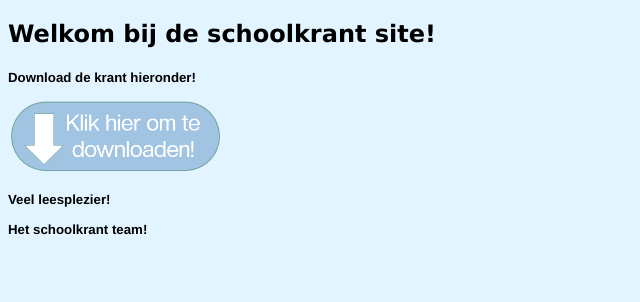
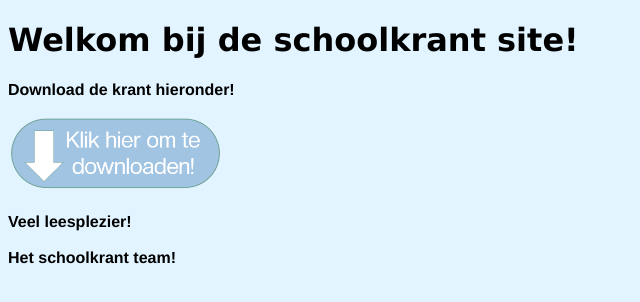
Before and after one commit to Rowanlikesdonuts/portaschoolkrant, a plain HTML site: page index.html in a window 1280 px wide. Shown: the whole page, without its empty margins (0-640 px from the left). Drawn offline with Linux system fonts and the light colour scheme.

Commit message:
Update index.html

```diff
--- a/index.html
+++ b/index.html
@@ -5,9 +5,9 @@
     <link rel="icon" type="image/x-icon" href="/logo.ico">
   </head>
   <body style="background-color:#E1F4FF;">
-    <H2 style="font-family: Verdana">Welkom bij de schoolkrant site! <br></H2>
+    <H1 style="font-family: Verdana">Welkom bij de schoolkrant site! <br></H1>
 
-<H5 style="font-family: helvetica">Download de krant hieronder!<br><br>
+<H4 style="font-family: helvetica">Download de krant hieronder!<br><br>
 <a href="logo.png" download>
   <img src="Download.png" width="215" height="74"></a>
 
```
